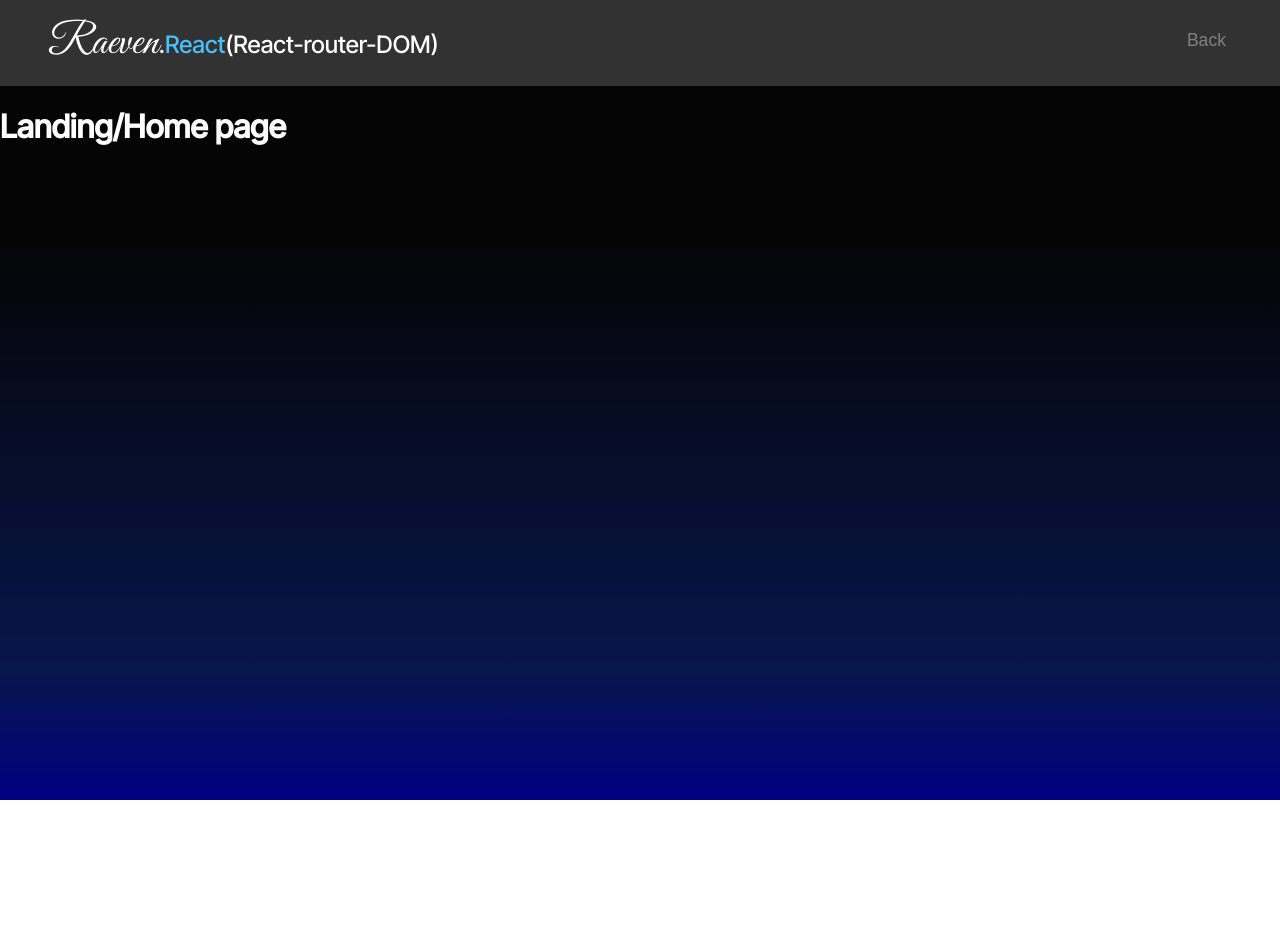
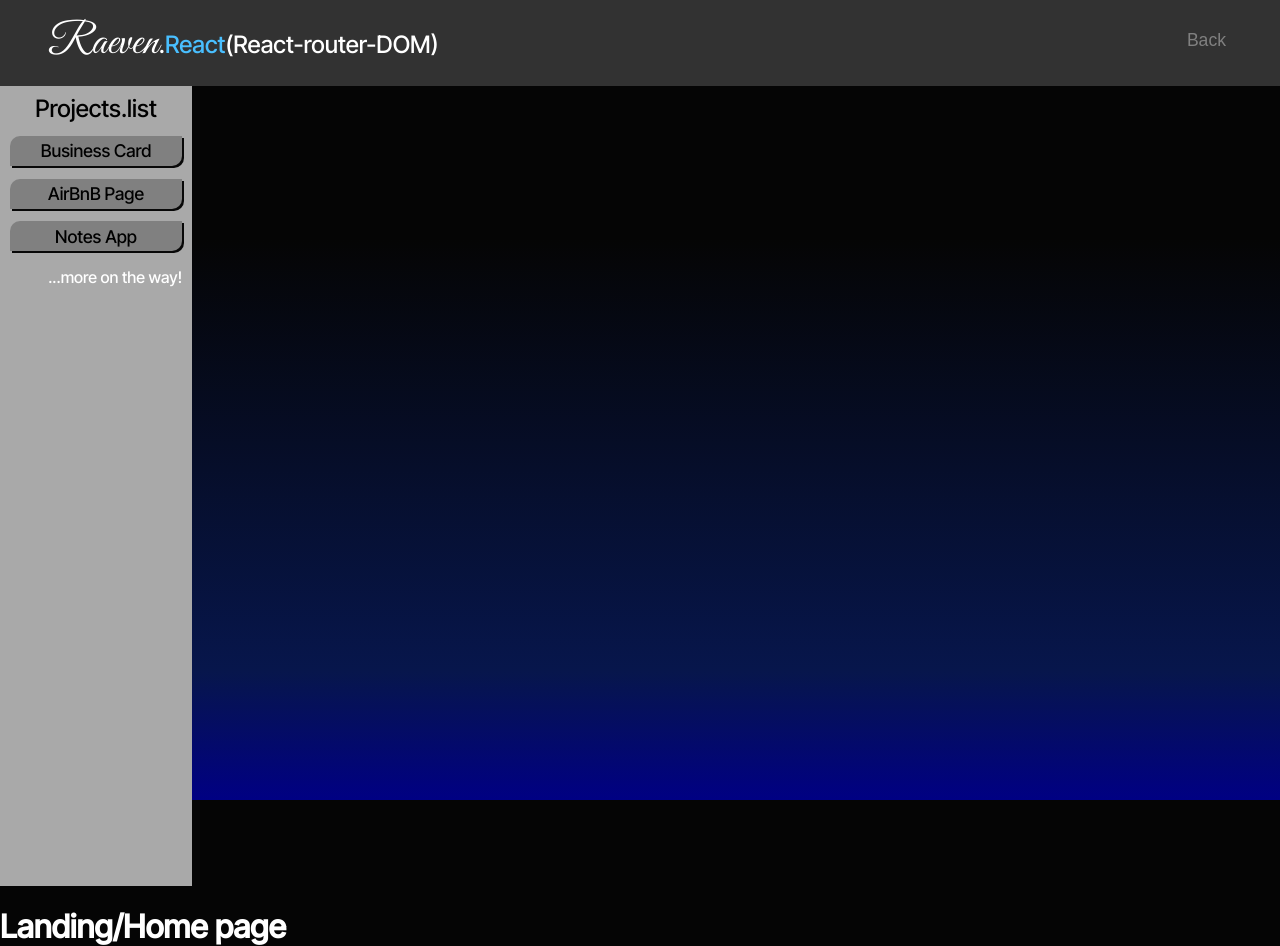
Before and after one commit to RaevenTech/react-projects-page, a React (Create React App) app in the folder react-projects/: page / in a window 1280 px wide. Before the commit the page ends 800 px from the top, so only its background shows below. Built offline with nearby package versions, Linux system fonts and the light colour scheme.

Commit message:
side bar added

```diff
--- a/react-projects/src/App.js
+++ b/react-projects/src/App.js
@@ -3,11 +3,13 @@ import { Routes, Route } from "react-router-dom";
 import Home from "../src/pages/Home";
 import BusinessCardHome from "../src/pages/businessCard/BusinessCardHome";
 import Navbar from "./components/Navbar";
+import SideBar from "./components/SideBar";
 
 function App() {
     return (
         <>
             <Navbar />
+            <SideBar />
             <Routes>
                 <Route path="/" element={<Home />} />
                 <Route path="/businessCard" element={<BusinessCardHome />} />
--- a/react-projects/src/components/SideBar.js
+++ b/react-projects/src/components/SideBar.js
@@ -1,8 +1,45 @@
 import React from "react";
 import styles from "./sidebar.module.css";
 
+const projectsList = [
+    {
+        id: 1,
+        title: "Business Card",
+        url: "pathway1",
+    },
+    {
+        id: 2,
+        title: "AirBnB Page",
+        url: "pathway2",
+    },
+    {
+        id: 3,
+        title: "Notes App",
+        url: "pathway3",
+    },
+];
+
 const SideBar = () => {
-    return <div className={styles.container}>SideBar</div>;
+    return (
+        <div className={styles.container}>
+            <div className={styles.title}>Projects.list</div>
+            <div className={styles.project}>
+                {projectsList.map((project, i) => {
+                    return (
+                        <div key={i} className={styles.project_item}>
+                            <a
+                                href={project.url}
+                                className={styles.project_title}
+                            >
+                                {project.title}
+                            </a>
+                        </div>
+                    );
+                })}
+            </div>
+            <p className={styles.coming_soon}>...more on the way!</p>
+        </div>
+    );
 };
 
 export default SideBar;
--- a/react-projects/src/components/sidebar.module.css
+++ b/react-projects/src/components/sidebar.module.css
@@ -0,0 +1,49 @@
+*{
+    box-sizing: border-box;
+}
+.container {
+    background-color:darkgray;
+ }
+@media only screen and (min-width: 300px) {
+    .container {
+        visibility: hidden;
+    }
+}
+@media only screen and (min-width:770px ){
+    .container {
+        visibility: visible;
+        width: 15%;
+        height: 100vh;
+        padding-top: .5rem;
+    }
+    .title {
+        color: black;
+        text-align: center;
+        font-size: 1.5em;
+    }
+    .project_item {
+        display: flex;
+        justify-content: center;
+        align-items: center;
+        width: 90%;
+        height: 30px;
+        margin: .8em auto;
+        background-color: gray;
+        border-radius: 10px 0px 10px 0px;
+        box-shadow: 2px 2px 0px rgb(8, 8, 8);
+    }
+    .project_item:hover {
+        box-shadow: -1px -2px 0px var(--blue);
+        background: whitesmoke;
+        color: var(--blue);
+    }
+    .project_title {
+        color: black;
+        font-size: 1.1rem;
+        text-decoration: none;
+    }
+    .coming_soon {
+        text-align: right;
+        margin-right: 10px;
+    }
+}
--- a/react-projects/src/index.css
+++ b/react-projects/src/index.css
@@ -1,3 +1,7 @@
+:root {
+  --blue:rgb(73, 191, 255);
+}
+
 body {
   margin: 0;
   height: 100vh;
@@ -6,4 +10,5 @@ body {
   background: linear-gradient(180deg, rgba(5,5,5,1) 30%, rgb(7, 22, 76) 84%, rgb(0, 0, 131) 100%);
   color: white;
   font-family: 'Inter Tight', sans-serif;
+  box-sizing: border-box;
 }
```
